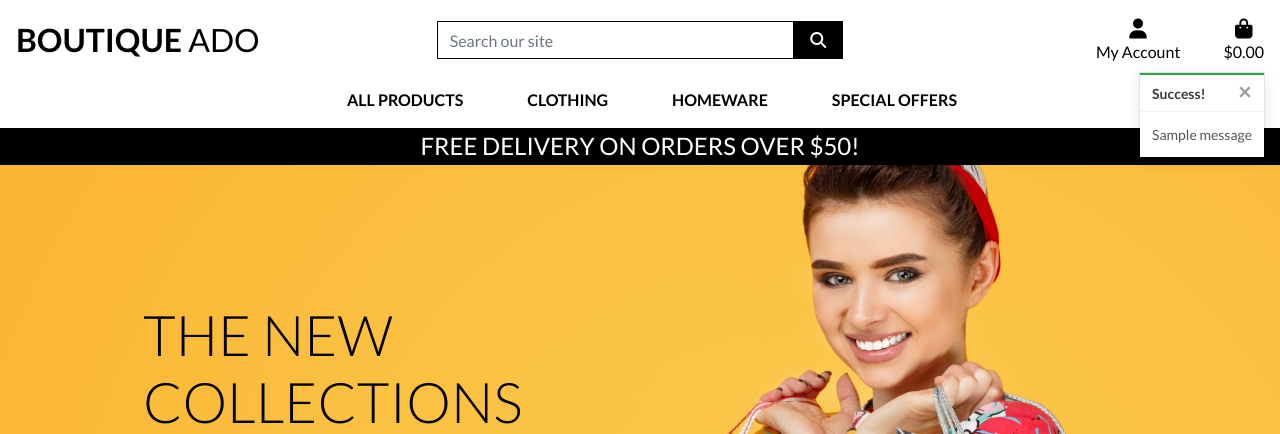
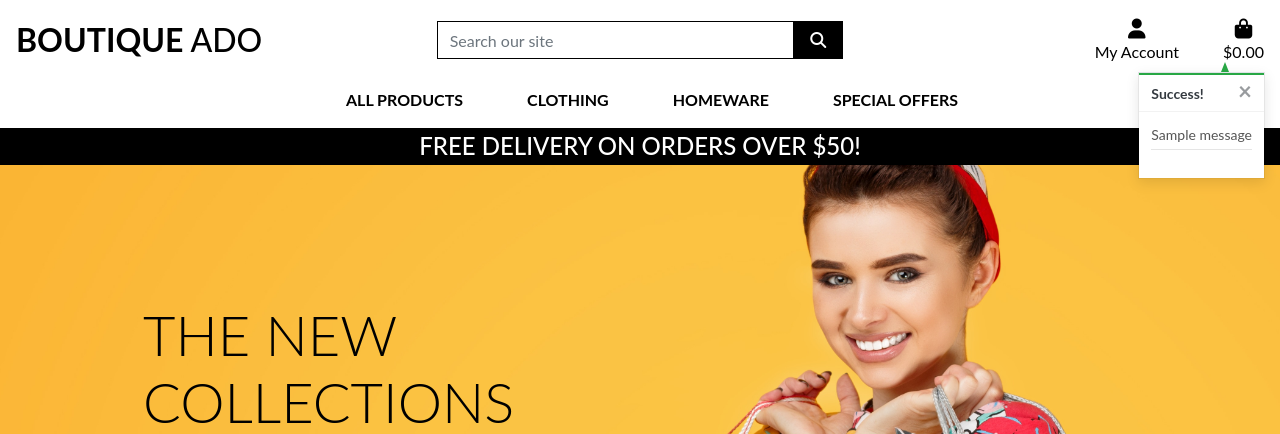
Before and after one commit to AlexThoma5/boutique_ado_v1, a Django app: page / in a window 1280 px wide. Shown: the top 434 px of the page. Run offline with Django 3.2, Linux system fonts and the light colour scheme; one stand-in notice (Sample message) is shown; parts of the project's set-up code (start-up, migrations or seed data) failed here and were passed over; some libraries are stand-ins or nearby versions.

Commit message:
Add notification css, shopping bag preview and additional messages

```diff
--- a/static/css/base.css
+++ b/static/css/base.css
@@ -1,7 +1,3 @@
-/* Google fonts import */
-
-@import url('https://fonts.googleapis.com/css2?family=Lato:ital,wght@0,100;0,300;0,400;0,700;0,900;1,100;1,300;1,400;1,700;1,900&display=swap');
-
 html {
     height: 100%;
 }
@@ -42,6 +38,18 @@
     color: white;
 }
 
+.btn-outline-black {
+    background: white;
+    color: black !important; /* use important to override link colors for <a> elements */
+    border: 1px solid black;
+}
+.btn-outline-black:hover,
+.btn-outline-black:active,
+.btn-outline-black:focus {
+    background: black;
+    color: white !important;
+}
+
 .shop-now-button:hover,
 .shop-now-button:active,
 .shop-now-button:focus,
@@ -67,9 +75,9 @@
 .overlay {
 	height: 100%;
 	width: 100%;
-    position: fixed;
 	top: 0;
 	left: 0;
+	position: fixed;
 	background: white;
 	z-index: -1;
 }
@@ -86,30 +94,20 @@
     bottom: 10px;
     right: 10px;
 }
+
 .btt-link,
 .update-link,
 .remove-item {
     cursor: pointer;
 }
 
-.btn-outline-black:hover,
-.btn-outline-black:focus,
-.btn-outline-black:active {
-    color: white !important;
-    background: black;
-}
-
-.btn-outline-black {
-    background: white;
-    color: black !important; /* use important to override link colors for <a> elements */
-    border: 1px solid black;
-}
+/* ------------------------------- bootstrap toasts */
 
 .message-container {
     position: fixed;
     top: 72px;
     right: 15px;
-    z-index: 999999;
+    z-index: 99999999999;
 }
 
 .custom-toast {
@@ -118,6 +116,58 @@
 
 .toast-capper {
     height: 2px;
+}
+
+/* from CSS-tricks.com: https://css-tricks.com/snippets/css/css-triangle/ */
+
+.arrow-up {
+    width: 0;
+    height: 0;
+    border-left: 4px solid transparent;
+    border-right: 4px solid transparent;
+    border-bottom: 10px solid black;
+    position: absolute;
+    top: -10px;
+    right: 36px;
+}
+
+/* Convenience classes - colors copied from Bootstrap */
+.arrow-primary {
+    border-bottom-color: #007bff !important;
+}
+
+.arrow-secondary {
+    border-bottom-color: #6c757d !important;
+}
+
+.arrow-success {
+    border-bottom-color: #28a745 !important;
+}
+
+.arrow-danger {
+    border-bottom-color: #dc3545 !important;
+}
+
+.arrow-warning {
+    border-bottom-color: #ffc107 !important;
+}
+
+.arrow-info {
+    border-bottom-color: #17a2b8 !important;
+}
+
+.arrow-light {
+    border-bottom-color: #f8f9fa !important;
+}
+
+.arrow-dark {
+    border-bottom-color: #343a40 !important;
+}
+
+.bag-notification-wrapper {
+    height: 100px;
+    overflow-x: hidden;
+    overflow-y: auto;
 }
 
 
@@ -145,7 +195,7 @@
     }
 }
 
-/* padding for top collapsed navbar on mobile */
+/* pad the top a bit when navbar is collapsed on mobile */
 @media (max-width: 991px) {
     .header-container {
         padding-top: 116px;
--- a/templates/includes/toasts/toast_success.html
+++ b/templates/includes/toasts/toast_success.html
@@ -8,6 +8,52 @@
         </button>
     </div>
     <div class="toast-body bg-white">
-        {{ message }}
+        <div class="row">
+            <div class="col">
+                {{ message }}
+                <hr class="mt-1 mb-3
+                ">
+            </div>
+        </div>
+        {% if grand_total %}
+        <p class="logo-font bg-white text-black py-1">Your Bag ({{ product.count }})</p>
+        <div class="bag-notification-wrapper">
+            {% for item in bag_items %}
+            <div class="row">
+                <div class="col-3 my-1">
+                    <img class="w-100" src="{{ item.product.image.url }}">
+                </div>
+                <div class="col-9">
+                    <p class="my-0"><strong>{{ item.product.name }}</strong></p>
+                    <p class="my-0 small">Size:
+                        {% if item.product.has_sizes %}{{ item.size|upper }}{% else %}N/A{% endif %}</p>
+                    <p class="my-0 small text-muted">Qty: {{ item.quantity }}</p>
+                </div>
+            </div>
+            {% endfor %}
+        </div>
+
+        <div class="row">
+            <div class="col">
+                <strong>
+                    <p class="mt-3 mb-1 text-black">
+                        Total{% if free_delivery_delta > 0 %} (Exc. delivery){% endif %}:
+                        <span class="float-right">${{ total|floatformat:2 }}</span>
+                    </p>
+                </strong>
+                {% if free_delivery_delta > 0 %}
+                <p class="mb-0 p-2 bg-warning shadow-sm text-black text-center">
+                    Spend <strong>${{ free_delivery_delta }}</strong> more to get free next day delivery!
+                </p>
+                {% endif %}
+                <a href="{% url 'view_bag' %}" class="btn btn-black btn-block rounded-0">
+                    <span class="text-uppercase">Go To Secure Checkout</span>
+                    <span class="icon">
+                        <i class="fas fa-lock"></i>
+                    </span>
+                </a>
+            </div>
+        </div>
+        {% endif %}
     </div>
 </div>
```
Also changed, not shown: bag/views.py (+13 -3 lines), db.sqlite3. Lines whose indentation alone changed are shown as unchanged.
